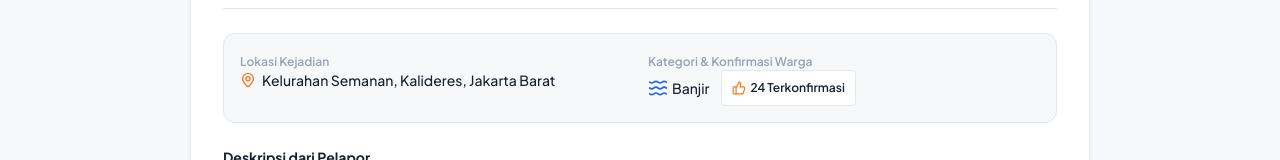
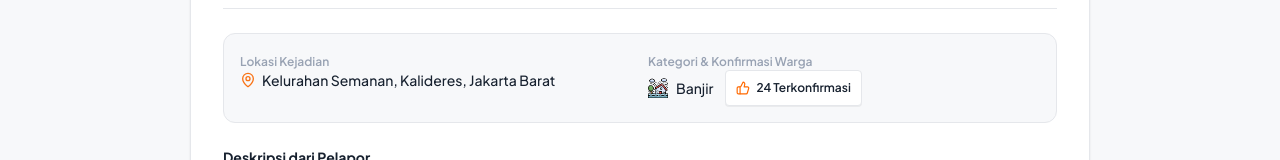
Before and after one commit to Xoltvez/SigapBumi, a Next.js app: page /lacak in a window 1280 px wide. Shown: the part 489-649 px from the top of the page. Built offline with nearby package versions, Linux system fonts and the light colour scheme; no server answers.

Commit message:
feat(icons): sesuaikan icon bencana dan konfirmasi warga dengan icon custom konsisten

```diff
--- a/src/app/admin/laporan/page.tsx
+++ b/src/app/admin/laporan/page.tsx
@@ -35,6 +35,7 @@ import {
   parseReportTimestamp,
 } from "@/lib/services/reports";
 import { supabase } from "@/lib/supabase/client";
+import DisasterIcon, { getDisasterLabel as getSharedDisasterLabel } from "@/components/common/DisasterIcon";
 
 interface AdminReportRow {
   id: string;
@@ -389,17 +390,7 @@ function LaporanContent() {
   }, [filteredReports, currentPage]);
 
   const getDisasterIcon = (type: DisasterType) => {
-    switch (type) {
-      case "banjir":
-        return <Waves className="w-3.5 h-3.5 text-[#2563EB]" />;
-      case "longsor":
-        return <Mountain className="w-3.5 h-3.5 text-[#D97706]" />;
-      case "kebakaran":
-      case "karhutla":
-        return <Flame className="w-3.5 h-3.5 text-[#EF4444]" />;
-      default:
-        return <AlertTriangle className="w-3.5 h-3.5 text-[#F59E0B]" />;
-    }
+    return <DisasterIcon type={type} size={16} />;
   };
 
   const getDisasterLabel = (type: DisasterType) => {
--- a/src/app/admin/peta/page.tsx
+++ b/src/app/admin/peta/page.tsx
@@ -48,6 +48,7 @@ import {
 } from "@/lib/services/reports";
 import { fetchLiveSosAlerts, updateSosAlertStatus } from "@/lib/services/sos";
 import { supabase } from "@/lib/supabase/client";
+import DisasterIcon from "@/components/common/DisasterIcon";
 import { useAdmin } from "@/components/layout/AdminShell";
 
 // Dynamic import for Leaflet client component
@@ -332,17 +333,7 @@ export default function AdminPetaPage() {
   const selesaiTotal = basePoints.filter((p) => !p.is_sos && p.status === "selesai").length;
 
   const getDisasterIcon = (type: DisasterType) => {
-    switch (type) {
-      case "banjir":
-        return <Waves className="w-3.5 h-3.5 text-blue-500" />;
-      case "longsor":
-        return <Mountain className="w-3.5 h-3.5 text-amber-500" />;
-      case "kebakaran":
-      case "karhutla":
-        return <Flame className="w-3.5 h-3.5 text-red-500" />;
-      default:
-        return <AlertTriangle className="w-3.5 h-3.5 text-amber-500" />;
-    }
+    return <DisasterIcon type={type} size={16} />;
   };
 
   return (
--- a/src/app/lacak/page.tsx
+++ b/src/app/lacak/page.tsx
@@ -28,6 +28,7 @@ import {
 import { TimelineStatus, type TimelineStep } from "@/components/laporan/TimelineStatus";
 import type { DisasterType, ReportStatus, SosAssistanceType } from "@/types";
 import { fetchReportDetail, vouchReportLive, cleanReportDescription, extractPhotoFromDescription } from "@/lib/services/reports";
+import DisasterIcon, { getDisasterLabel } from "@/components/common/DisasterIcon";
 
 interface ReportDetail {
   id?: string;
@@ -289,16 +290,7 @@ function LacakContent() {
   };
 
   const getDisasterIcon = (type: DisasterType) => {
-    switch (type) {
-      case "banjir":
-        return <Waves className="w-5 h-5 text-info" />;
-      case "longsor":
-        return <Mountain className="w-5 h-5 text-ink" />;
-      case "kebakaran":
-        return <Flame className="w-5 h-5 text-danger" />;
-      default:
-        return <AlertTriangle className="w-5 h-5 text-warning" />;
-    }
+    return <DisasterIcon type={type} size={20} />;
   };
 
   const getSosAssistanceInfo = (agency?: SosAssistanceType, title?: string) => {
@@ -549,22 +541,22 @@ function LacakContent() {
                       Kategori & Konfirmasi Warga
                     </span>
                     <div className="flex items-center gap-3">
-                      <span className="capitalize font-medium text-ink flex items-center gap-1">
+                      <span className="capitalize font-medium text-ink flex items-center gap-2">
                         {getDisasterIcon(activeReport.disaster_type)}
-                        {activeReport.disaster_type}
+                        <span>{getDisasterLabel(activeReport.disaster_type)}</span>
                       </span>
                       <button
                         type="button"
                         onClick={handleVouch}
                         disabled={isVouched}
                         title="Konfirmasi bahwa kejadian ini benar terjadi"
-                        className={`text-xs px-2.5 py-1 rounded border transition-colors flex items-center gap-1 font-semibold min-h-[36px] ${
+                        className={`text-xs px-2.5 py-1 rounded border transition-colors flex items-center gap-1.5 font-semibold min-h-[36px] ${
                           isVouched
                             ? "bg-success-soft text-success-text border-success/30"
-                            : "bg-surface border-line text-ink hover:border-primary"
+                            : "bg-surface border-line text-ink hover:border-primary shadow-2xs"
                         }`}
                       >
-                        <ThumbsUp className="w-3.5 h-3.5 text-primary" />
+                        <ThumbsUp className="w-3.5 h-3.5 text-orange-500" />
                         <span>{activeReport.confirmation_count} Terkonfirmasi</span>
                         {isVouched && <span className="text-[10px] text-success font-normal">(Dikonfirmasi Anda)</span>}
                       </button>
--- a/src/components/admin/laporan/DetailLaporanClient.tsx
+++ b/src/components/admin/laporan/DetailLaporanClient.tsx
@@ -23,6 +23,7 @@ import {
 } from "lucide-react";
 import { PriorityBadge } from "@/components/admin/common/PriorityBadge";
 import type { ReportStatus, DisasterType, PriorityLabel } from "@/types";
+import DisasterIcon from "@/components/common/DisasterIcon";
 import {
   fetchLiveReports,
   fetchReportDetail,
@@ -376,16 +377,7 @@ export default function DetailLaporanClient({ reportId }: { reportId: string })
   };
 
   const getDisasterIcon = (type: DisasterType) => {
-    switch (type) {
-      case "banjir":
-        return <Waves className="w-5 h-5 text-info" />;
-      case "longsor":
-        return <Mountain className="w-5 h-5 text-ink" />;
-      case "kebakaran":
-        return <Flame className="w-5 h-5 text-danger" />;
-      default:
-        return <AlertTriangle className="w-5 h-5 text-warning" />;
-    }
+    return <DisasterIcon type={type} size={20} />;
   };
 
   if (isLoading) {
--- /dev/null
+++ b/src/components/common/DisasterIcon.tsx
@@ -0,0 +1,88 @@
+import React from "react";
+import Image from "next/image";
+import { DisasterType } from "@/types";
+
+export interface DisasterMeta {
+  label: string;
+  iconUrl: string;
+  color: string;
+}
+
+export const DISASTER_META: Record<DisasterType, DisasterMeta> = {
+  banjir: {
+    label: "Banjir",
+    iconUrl: "/icon%20bencana/banjir.png",
+    color: "text-blue-500",
+  },
+  tsunami: {
+    label: "Tsunami & Banjir",
+    iconUrl: "/icon%20bencana/banjir.png",
+    color: "text-blue-500",
+  },
+  gempa: {
+    label: "Gempa Bumi",
+    iconUrl: "/icon%20bencana/gempa%20bumi.png",
+    color: "text-amber-500",
+  },
+  kebakaran: {
+    label: "Kebakaran",
+    iconUrl: "/icon%20bencana/house-fire.png",
+    color: "text-red-500",
+  },
+  longsor: {
+    label: "Tanah Longsor",
+    iconUrl: "/icon%20bencana/avalanche.png",
+    color: "text-amber-700",
+  },
+  karhutla: {
+    label: "Karhutla",
+    iconUrl: "/icon%20bencana/fire.png",
+    color: "text-orange-500",
+  },
+  lainnya: {
+    label: "Lainnya",
+    iconUrl: "/icon%20bencana/disaster-management.png",
+    color: "text-slate-500",
+  },
+};
+
+export function getDisasterMeta(type?: string): DisasterMeta {
+  const key = (type || "").toLowerCase() as DisasterType;
+  return DISASTER_META[key] || DISASTER_META.lainnya;
+}
+
+export function getDisasterLabel(type?: string): string {
+  return getDisasterMeta(type).label;
+}
+
+interface DisasterIconProps {
+  type?: string;
+  size?: number;
+  className?: string;
+  alt?: string;
+}
+
+export default function DisasterIcon({
+  type,
+  size = 20,
+  className = "",
+  alt,
+}: DisasterIconProps) {
+  const meta = getDisasterMeta(type);
+
+  return (
+    <span
+      className={`inline-flex items-center justify-center shrink-0 ${className}`}
+      style={{ width: size, height: size }}
+      title={meta.label}
+    >
+      <Image
+        src={meta.iconUrl}
+        alt={alt || meta.label}
+        width={size}
+        height={size}
+        className="object-contain w-full h-full drop-shadow-2xs"
+      />
+    </span>
+  );
+}
```
Also changed, not shown: src/app/peta/page.tsx (+39 -12 lines).
